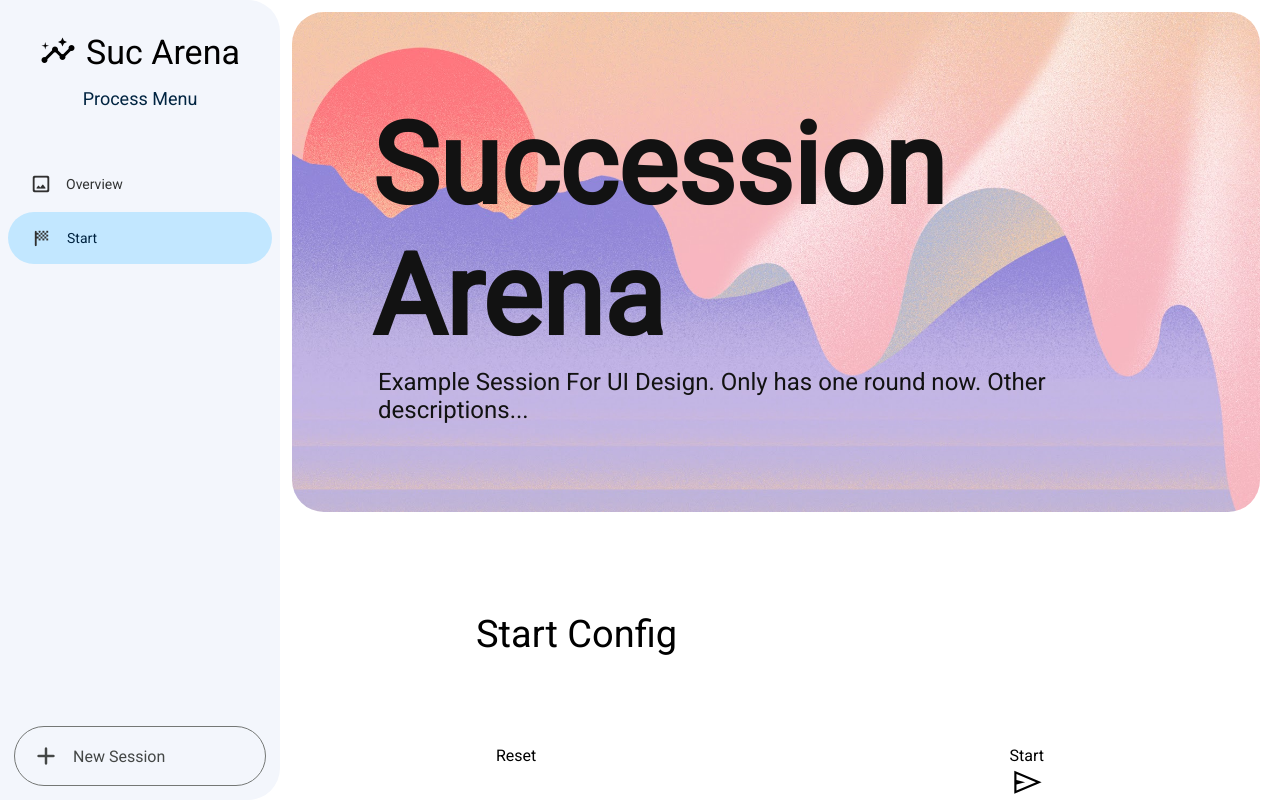
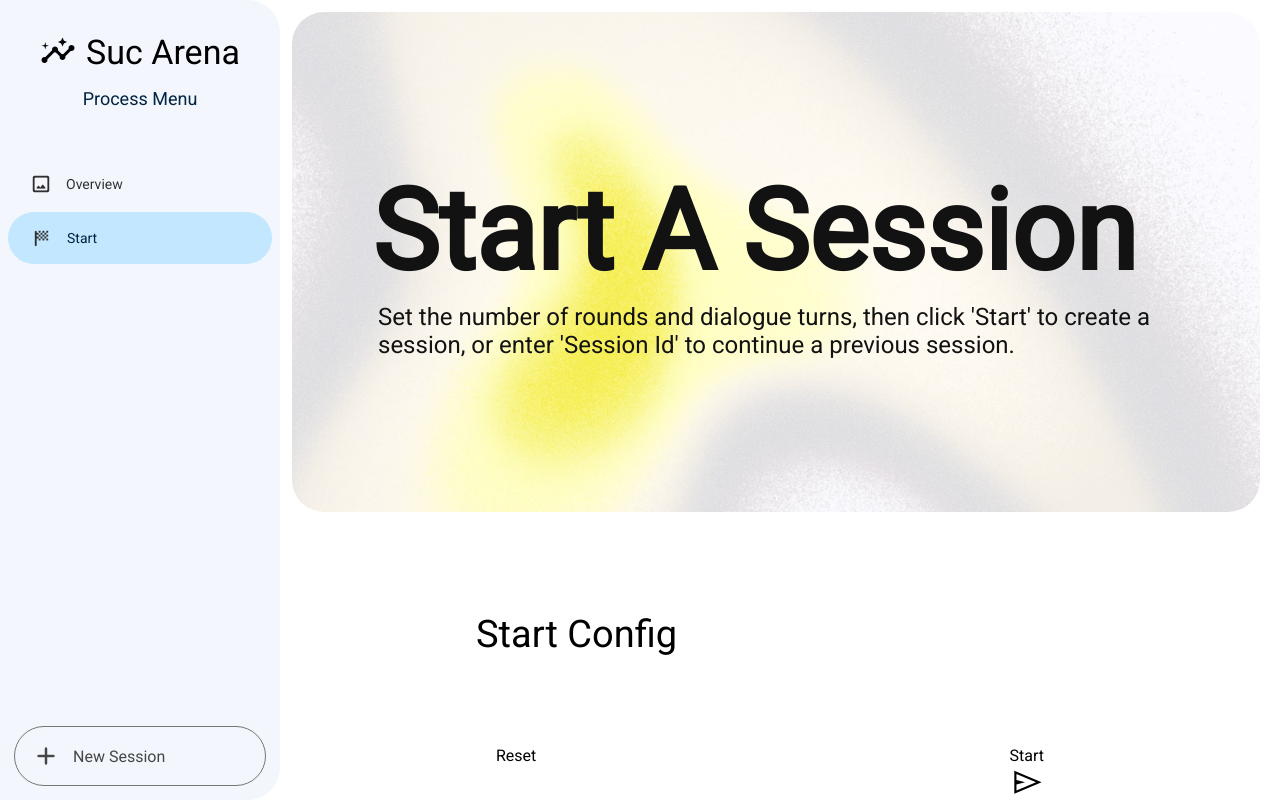
Before and after one commit to RhineAI-Lab/suc-arena-frontend, a Next.js app: page /show in a window 1280 px wide. Built offline with nearby package versions, Linux system fonts and the light colour scheme.

Commit message:
feat: 支持自动翻页信息处理

```diff
--- a/src/app/service/class/Round.ts
+++ b/src/app/service/class/round.ts
@@ -1,4 +1,5 @@
-import Stage, {StageType} from "@/app/service/class/Stage";
+import Stage, {StageType} from "@/app/service/class/stage";
+import StageConfig from "@/app/service/class/stage-config";
 
 export default class Round {
 
@@ -7,13 +8,13 @@ export default class Round {
     public stages: Stage[] = [],
     public type: RoundType = RoundType.Unknown,
     public name: string = 'Unknown',
-    public stageNames: string[] = [''],
+    public stageConfigs: StageConfig[] = [],
   ) {
   }
 
   getPageName(index: number): string {
-    if (index < this.stageNames.length) {
-      let name = this.stageNames[index]
+    if (index < this.stageConfigs.length) {
+      let name = this.stageConfigs[index].name
       if (name.length > 0) {
         return this.name + ' - ' + name
       }
@@ -22,19 +23,29 @@ export default class Round {
   }
 
   maxStageNumber() {
-    return this.stageNames.length
+    return this.stageConfigs.length
   }
 
   isRoundOrSettlement(): boolean {
     return this.type === RoundType.Normal || this.type === RoundType.Settlement
   }
 
-  static OverviewRound(): Round {
-    return new Round([new Stage([], StageType.Overview)], RoundType.Overview, 'Overview')
+  static StartRound(): Round {
+    return new Round(
+      [new Stage([], StageType.Start)],
+      RoundType.Start,
+      'Start',
+      [StageConfig.Start()]
+    )
   }
 
-  static StartRound(): Round {
-    return new Round([new Stage([], StageType.Start)], RoundType.Start, 'Start')
+  static OverviewRound(): Round {
+    return new Round(
+      [new Stage([], StageType.Overview)],
+      RoundType.Overview,
+      'Overview',
+      [StageConfig.Overview()]
+    )
   }
 
   static NormalRound(name: string): Round {
@@ -42,7 +53,12 @@ export default class Round {
       [],
       RoundType.Normal,
       name,
-      ['对抗阶段', '合作阶段', '宣言阶段', '更新阶段']
+      [
+        StageConfig.Confrontation(),
+        StageConfig.Cooperation(),
+        StageConfig.Announcement(),
+        StageConfig.Update(),
+      ]
     )
   }
 
@@ -51,7 +67,12 @@ export default class Round {
       [],
       RoundType.Settlement,
       name,
-      ['预测阶段', '宣言阶段', '投票阶段', '对外投票阶段']
+      [
+        StageConfig.Guess(),
+        StageConfig.Announcement(),
+        StageConfig.Vote(),
+        StageConfig.VoteOthers(),
+      ]
     )
   }
 }
--- /dev/null
+++ b/src/app/service/class/stage-config.ts
@@ -0,0 +1,94 @@
+
+export default class StageConfig {
+
+  constructor(
+    public name: string,
+    public title: string,
+    public description: string,
+    public cover: string,
+    public shadow: boolean = false,
+  ) {
+  }
+
+  static Start(): StageConfig {
+    return new StageConfig(
+      '',
+      'Start A Session',
+      'Set the number of rounds and dialogue turns, then click \'Start\' to create a session, or enter \'Session Id\' to continue a previous session.',
+      '/background/5.jpg'
+    )
+  }
+  static Overview(): StageConfig {
+    return new StageConfig(
+      '',
+      'Succession Arena',
+      'Example Session For UI Design. Only has one round now. Other descriptions...',
+      '/background/4.jpg'
+    )
+  }
+
+  static Confrontation(): StageConfig {
+    return new StageConfig(
+      '对抗阶段',
+      'Confrontation Stage',
+      'Example Session For UI Design. Only has one round now. Other descriptions...',
+      '/background/2.jpg'
+    )
+  }
+
+  static Cooperation(): StageConfig {
+    return new StageConfig(
+      '合作阶段',
+      'Cooperation Stage',
+      'Example Session For UI Design. Only has one round now. Other descriptions...',
+      '/background/9.jpg'
+    )
+  }
+
+  static Announcement(): StageConfig {
+    return new StageConfig(
+      '宣言阶段',
+      'Announcement Stage',
+      'Example Session For UI Design. Only has one round now. Other descriptions...',
+      '/background/8.png',
+      true
+    )
+  }
+
+  static Update(): StageConfig {
+    return new StageConfig(
+      '更新阶段',
+      'Update Stage',
+      'Example Session For UI Design. Only has one round now. Other descriptions...',
+      '/background/11.jpg'
+    )
+  }
+
+  static Guess(): StageConfig {
+    return new StageConfig(
+      '预测阶段',
+      'Guess Stage',
+      'Example Session For UI Design. Only has one round now. Other descriptions...',
+      '/background/1.jpg'
+    )
+  }
+
+  static Vote(): StageConfig {
+    return new StageConfig(
+      '投票阶段',
+      'Vote Stage',
+      'Example Session For UI Design. Only has one round now. Other descriptions...',
+      '/background/12.jpg'
+    )
+  }
+
+  static VoteOthers(): StageConfig {
+    return new StageConfig(
+      '对外投票阶段',
+      'Vote Others Stage',
+      'Example Session For UI Design. Only has one round now. Other descriptions...',
+      '/background/10.jpg'
+    )
+  }
+
+}
--- a/src/app/service/class/Stage.ts
+++ b/src/app/service/class/stage.ts
@@ -3,7 +3,6 @@ export default class Stage {
   constructor(
     public messages: any[] = [],
     public type: StageType = StageType.Unknown,
-    public coverId: number = 0,
   ) {
   }
 
@@ -23,22 +22,22 @@ export default class Stage {
     type = type.trim().split(' ').map((item: string) => {
       return item[0].toUpperCase() + item.substring(1)
     }).join(' ')
-    let stage = type == StageType.Introduce ? new Stage([], StageType.Introduce, 1)
-      : type == StageType.Background ? new Stage([], StageType.Background, 2)
-      : type == StageType.Start ? new Stage([], StageType.Start, 3)
-      : type == StageType.Overview ? new Stage([], StageType.Overview, 4)
-      : type == StageType.Confrontation ? new Stage([], StageType.Confrontation, 5)
-      : type == StageType.Cooperation ? new Stage([], StageType.Cooperation, 6)
-      : type == StageType.Announcement ? new Stage([], StageType.Announcement, 7)
-      : type == StageType.Update ? new Stage([], StageType.Update, 8)
-      : type == StageType.Guess ? new Stage([], StageType.Guess, 9)
-      : type == StageType.OpenSpeech ? new Stage([], StageType.OpenSpeech, 10)
-      : type == StageType.Vote ? new Stage([], StageType.Vote, 11)
-      : type == StageType.VoteOthers ? new Stage([], StageType.VoteOthers, 12)
+    let stage = type == StageType.Introduce ? new Stage([], StageType.Introduce)
+      : type == StageType.Background ? new Stage([], StageType.Background)
+      : type == StageType.Start ? new Stage([], StageType.Start)
+      : type == StageType.Overview ? new Stage([], StageType.Overview)
+      : type == StageType.Confrontation ? new Stage([], StageType.Confrontation)
+      : type == StageType.Cooperation ? new Stage([], StageType.Cooperation)
+      : type == StageType.Announcement ? new Stage([], StageType.Announcement)
+      : type == StageType.Update ? new Stage([], StageType.Update)
+      : type == StageType.Guess ? new Stage([], StageType.Guess)
+      : type == StageType.OpenSpeech ? new Stage([], StageType.OpenSpeech)
+      : type == StageType.Vote ? new Stage([], StageType.Vote)
+      : type == StageType.VoteOthers ? new Stage([], StageType.VoteOthers)
       : undefined
     if (stage) return stage
     console.warn('Unknown stage type: ' + type)
-    return new Stage([], StageType.Unknown, 0)
+    return new Stage([], StageType.Unknown)
   }
 }
 
--- a/src/app/service/covers-information.ts
+++ /dev/null
@@ -1,38 +0,0 @@
-
-export const covers = [
-  {
-    background: '/background/4.jpg',
-    title: 'Succession Arena',
-    description: 'Example Session For UI Design. Only has one round now. Other descriptions...'
-  },
-  {
-    background: '/background/5.jpg',
-    title: 'Start A Session',
-    description: 'Set the number of rounds and dialogue turns, then click \'Start\' to create a session, or enter \'Session Id\' to continue a previous session.'
-  },
-  {
-    background: '/background/2.jpg',
-    title: 'Confrontation Stage',
-    description: 'Example Session For UI Design. Only has one round now. Other descriptions...'
-  },
-  {
-    background: '/background/8.png',
-    title: 'Cooperation Stage',
-    description: 'Example Session For UI Design. Only has one round now. Other descriptions...'
-  },
-  {
-    background: '/background/9.jpg',
-    title: 'Announcement Stage',
-    description: 'Example Session For UI Design. Only has one round now. Other descriptions...'
-  },
-  {
-    background: '/background/12.jpg',
-    title: 'Update Stage',
-    description: 'Example Session For UI Design. Only has one round now. Other descriptions...'
-  },
-  {
-    background: '/background/11.jpg',
-    title: 'Settlement',
-    description: 'Example Session For UI Design. Only has one round now. Other descriptions...'
-  },
-]
--- a/src/app/service/data-service.ts
+++ b/src/app/service/data-service.ts
@@ -3,8 +3,8 @@ import {SessionState} from "@/app/service/class/session-state";
 import Api from "@/app/api/api";
 import {simulateData} from "@/app/service/simulate-data";
 import {isDialogType, isSpeechType, LogType} from "@/app/service/class/log-enum";
-import Stage, {StageType} from "@/app/service/class/Stage";
-import Round from "@/app/service/class/Round";
+import Stage, {StageType} from "@/app/service/class/stage";
+import Round from "@/app/service/class/round";
 
 export default class DataService {
 
--- a/src/app/show/page.tsx
+++ b/src/app/show/page.tsx
@@ -13,8 +13,8 @@ import {isDialogType, isSpeechType, LogType} from "@/app/service/class/log-enum"
 import RelationTable from "@/components/RelationTable/RelationTable";
 import '@material/web/progress/linear-progress'
 import TimeUtils from "@/utils/TimeUtils";
-import {covers} from "@/app/service/covers-information";
-import Round, {RoundType} from "@/app/service/class/Round";
+import Round, {RoundType} from "@/app/service/class/round";
+import StageConfig from "@/app/service/class/stage-config";
 
 export default function Show() {
   const router = useRouter()
@@ -48,7 +48,7 @@ export default function Show() {
   const stage = round.stages[stageIndex]
 
   // 封面信息
-  const cover = covers[0]
+  const config = round.stageConfigs[stageIndex]
 
   // 抽屉信息
   let drawer: any[] = []
@@ -83,7 +83,7 @@ export default function Show() {
         de.progressIcon = 'outlined_check_circle'
         de.progressIconSize = 21
       } else {
-        de.progress = round.stages.length + '/' + round.stageNames.length
+        de.progress = round.stages.length + '/' + round.stageConfigs.length
       }
       drawer.push(de)
     }
@@ -112,13 +112,41 @@ export default function Show() {
   }
 
   function getNextText(): string {
-    return 'No more information'
+    if (stageIndex == round.stageConfigs.length - 1) {
+      if (roundIndex == data.rounds.length - 1) {
+        return 'No more information'
+      } else {
+        let nextRound = data.rounds[roundIndex + 1]
+        return nextRound.getPageName(0)
+      }
+    }
+    return round.getPageName(stageIndex + 1)
   }
 
   function lastPage() {
+    if (stageIndex == 0) {
+      if (roundIndex == 0) {
+        return
+      } else {
+        setRoundIndex(roundIndex - 1)
+        setStageIndex(data.rounds[roundIndex - 1].stages.length - 1)
+      }
+    } else {
+      setStageIndex(stageIndex - 1)
+    }
   }
 
   function nextPage() {
+    if (stageIndex == round.stageConfigs.length - 1) {
+      if (roundIndex == data.rounds.length - 1) {
+        return
+      } else {
+        setRoundIndex(roundIndex + 1)
+        setStageIndex(0)
+      }
+    } else {
+      setStageIndex(stageIndex + 1)
+    }
   }
 
   // 进度条组件持续效果
@@ -197,17 +225,17 @@ export default function Show() {
       <div className={clsx(styles.scroll, styles.holder)}>
         <div className={styles.article}>
           <div className={styles.img}>
-            <img src={cover.background} alt=''/>
+            <img src={config.cover} alt=''/>
             <div className={styles.content}>
-              <h1 className={clsx(styles.title, stageIndex == 1 && roundIndex > 1 ? styles.textShadow : '')}>{cover.title}</h1>
-              <div className={styles.session}>{cover.description}</div>
+              <h1 className={clsx(styles.title, config.shadow ? styles.textShadow : '')}>{config.title}</h1>
+              <div className={styles.session}>{config.description}</div>
             </div>
           </div>
           <div className={styles.topBar} style={{
-            display: (round.stageNames.length > 1) ? 'flex' : 'none'
+            display: (round.stageConfigs.length > 1) ? 'flex' : 'none'
           }}>
             {
-              round.stageNames.map((item: string, index: number) => {
+              round.stageConfigs.map((item: StageConfig, index: number) => {
                 return <div
                   className={clsx(styles.selectable, index == stageIndex ? styles.selectableSelected : '', styles.item)}
                   key={index}
@@ -215,7 +243,7 @@ export default function Show() {
                     setStageIndex(index)
                   }}
                 >
-                  {item}
+                  {item.name}
                 </div>
               })
             }
```
